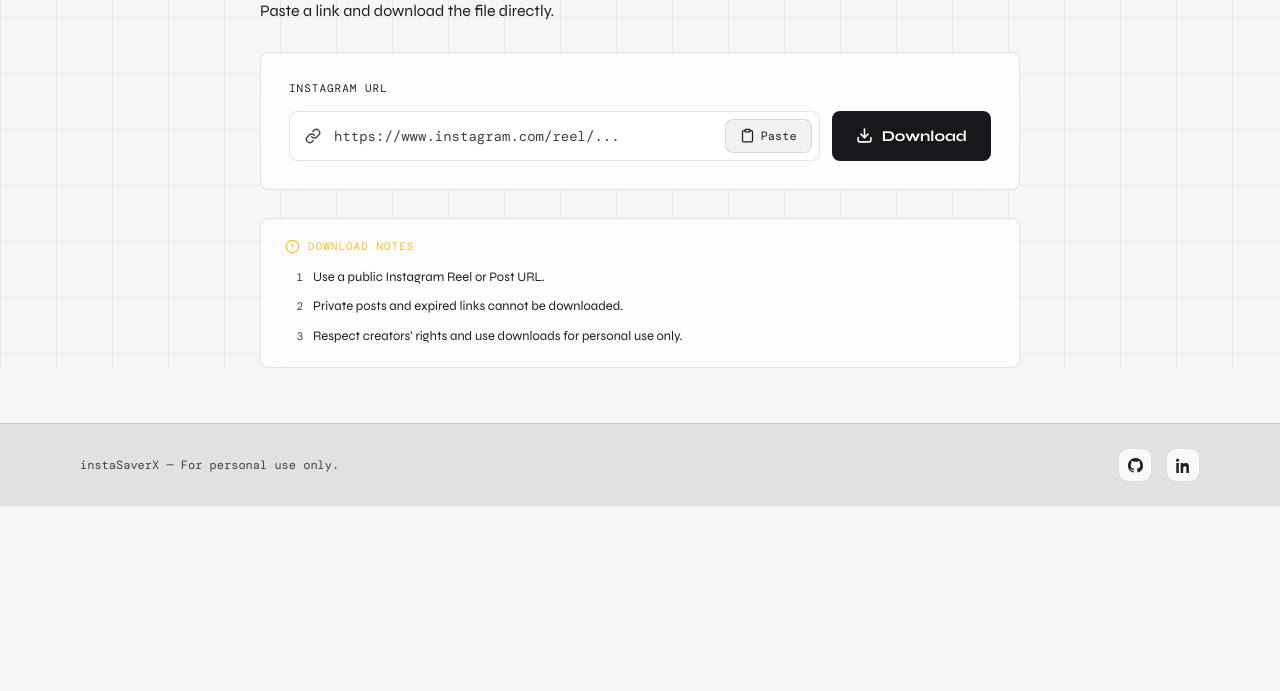
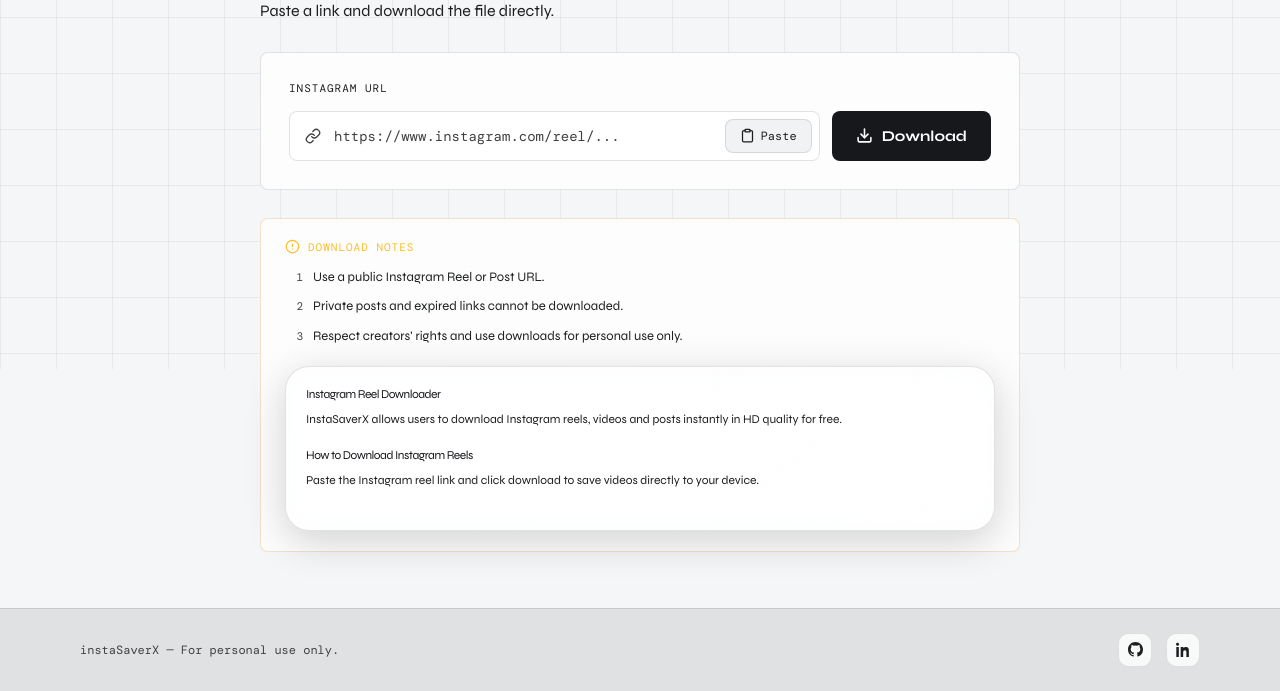
Before and after one commit to rohanjadav240/QuickInsta, a Flask app: page / in a window 1280 px wide. Shown: the part 431-1122 px from the top of the page. Before the commit the page ends 937 px from the top, so only its background shows below. Run offline with Flask 3, Linux system fonts and the light colour scheme; some libraries are stand-ins or nearby versions.

Commit message:
Add logo and improv more

```diff
--- /dev/null
+++ b/static/robots.txt
@@ -0,0 +1,4 @@
+User-agent: *
+Allow: /
+
+Sitemap: https://instasaverx.onrender.com/static/sitemap.xml
--- a/static/style.css
+++ b/static/style.css
@@ -13,7 +13,7 @@
     --bg: #070709;
     --surface-1: rgba(255, 255, 255, 0.04);
     --surface-2: rgba(255, 255, 255, 0.07);
-    --border: rgba(10, 10, 10, 0.09);
+    --border: rgba(218, 218, 218, 0.09);
     --border-hover: rgba(255, 255, 255, 0.18);
     --text-primary: #f0f0f0;
     --text-muted: #8b8b95;
@@ -128,6 +128,7 @@
     border-bottom: 1px solid var(--border);
     backdrop-filter: var(--blur-sm);
     background: var(--nav-bg);
+    border-bottom: 1px solid var(--border);
 }
 
 .nav-inner {
@@ -858,3 +859,76 @@
         height: 1px;
     }
 }
+
+.seo-content {
+    margin-top: 20px;
+    padding: 20px;
+    border-radius: 24px;
+    background: linear-gradient(145deg, rgba(255, 255, 255, 0.04), rgba(255, 255, 255, 0.02));
+    border: 1px solid var(--border);
+    backdrop-filter: blur(18px);
+    box-shadow: 0 10px 40px rgba(0, 0, 0, 0.18);
+    position: relative;
+    overflow: hidden;
+}
+
+.seo-content::before {
+    content: "";
+    position: absolute;
+    inset: 0;
+    background: radial-gradient(circle at top right, rgba(255, 255, 255, 0.06), transparent 40%);
+    pointer-events: none;
+}
+
+.seo-content h2 {
+    font-size: 12px;
+    font-weight: 400;
+    margin-bottom: 6px;
+    margin-top: 6px;
+    color: var(--text-primary);
+    letter-spacing: -0.5px;
+    line-height: 1.2;
+}
+
+.seo-content h2:first-child {
+    margin-top: 0;
+}
+
+.seo-content p {
+    font-size: 12px;
+    line-height: 1.9;
+    color: var(--text-muted);
+    margin-bottom: 18px;
+    max-width: 780px;
+}
+
+.seo-content strong {
+    color: var(--text-primary);
+}
+
+.seo-content a {
+    color: var(--text-primary);
+    text-decoration: none;
+    border-bottom: 1px solid rgba(255, 255, 255, 0.2);
+    transition: 0.2s ease;
+}
+
+.seo-content a:hover {
+    opacity: 0.8;
+}
+
+@media (max-width: 768px) {
+    .seo-content {
+        padding: 8px;
+        border-radius: 20px;
+    }
+
+    .seo-content h2 {
+        font-size: 12px;
+    }
+
+    .seo-content p {
+        font-size: 10px;
+        line-height: 1.8;
+    }
+}
--- a/templates/index.html
+++ b/templates/index.html
@@ -2,12 +2,19 @@
 <html lang="en">
 
 <head>
+    <title>Instagram Reel Downloader - InstaSaverX</title>
     <meta charset="UTF-8">
     <meta name="viewport" content="width=device-width, initial-scale=1.0">
+    <meta name="description"
+        content="Download Instagram reels, videos and posts online in HD quality for free with InstaSaverX. Fast and secure Instagram downloader.">
+    <meta name="keywords"
+        content="instagram downloader, instagram reel downloader, instagram video downloader, instagram post downloader, download instagram reels, download instagram videos, download instagram posts, instagram story downloader, instagram photo downloader, reel downloader, insta reel downloader, insta video download, instagram save video, save instagram reels, save instagram videos, online instagram downloader, free instagram downloader, hd instagram downloader, instagram reel saver, instagram media downloader, reel download online, instagram reels download hd, insta saver, insta download, download insta reels, instagram clip downloader, instagram content downloader, instagram mp4 downloader, reels downloader online, instagram reel save, instagram image downloader, instagram carousel downloader, download instagram photos, instagram downloader without watermark, fast instagram downloader, best instagram downloader, secure instagram downloader, instagram downloader website, reel video downloader, instagram reels saver, insta reels saver, download reels from instagram, instagram download tool, instagram post saver, save insta reels, instagram downloader free, instagram content saver, instagram link downloader, copy instagram reel download, online reel downloader, download instagram media, instagram reels video download, insta story saver, instagram save post, instagram download app">
+    <meta name="robots" content="index, follow">
     <meta name="google-site-verification" content="vHhOy0aEQopG7MGxnenb1q54ZTZuuPEiaOeO5D_EGVI" />
     <title>instaSaverX - Download Reels & Posts</title>
     <link rel="preconnect" href="https://fonts.googleapis.com">
     <link rel="preconnect" href="https://fonts.gstatic.com" crossorigin>
+    <link rel="icon" type="image/png" href="{{ url_for('static', filename='ronex.png') }}">
     <link
         href="https://fonts.googleapis.com/css2?family=Syne:wght@400;500;600;700;800&family=DM+Mono:wght@400;500&display=swap"
         rel="stylesheet">
@@ -170,6 +177,22 @@
                     <li>Private posts and expired links cannot be downloaded.</li>
                     <li>Respect creators' rights and use downloads for personal use only.</li>
                 </ol>
+                <section class="seo-content">
+
+                    <h2>Instagram Reel Downloader</h2>
+
+                    <p>
+                        InstaSaverX allows users to download Instagram reels, videos and posts instantly in HD quality
+                        for free.
+                    </p>
+
+                    <h2>How to Download Instagram Reels</h2>
+
+                    <p>
+                        Paste the Instagram reel link and click download to save videos directly to your device.
+                    </p>
+
+                </section>
             </div>
         </section>
     </main>
@@ -359,7 +382,7 @@
                 }
 
                 renderPreview(data);
-                showStatus("Preview ready. Choose an item or download all.");
+                showStatus("Preview is ready.");
             } catch (error) {
                 if (requestId === previewRequestId) {
                     resetPreview();
```
Also changed, not shown: static/sitemap.xml (added, +8 -0 lines), static/Ronex.png (added).
